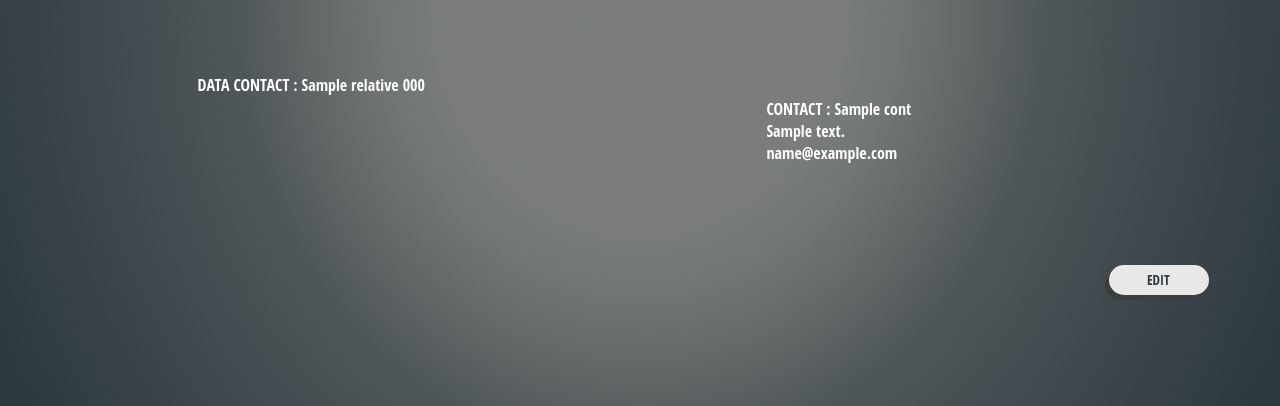
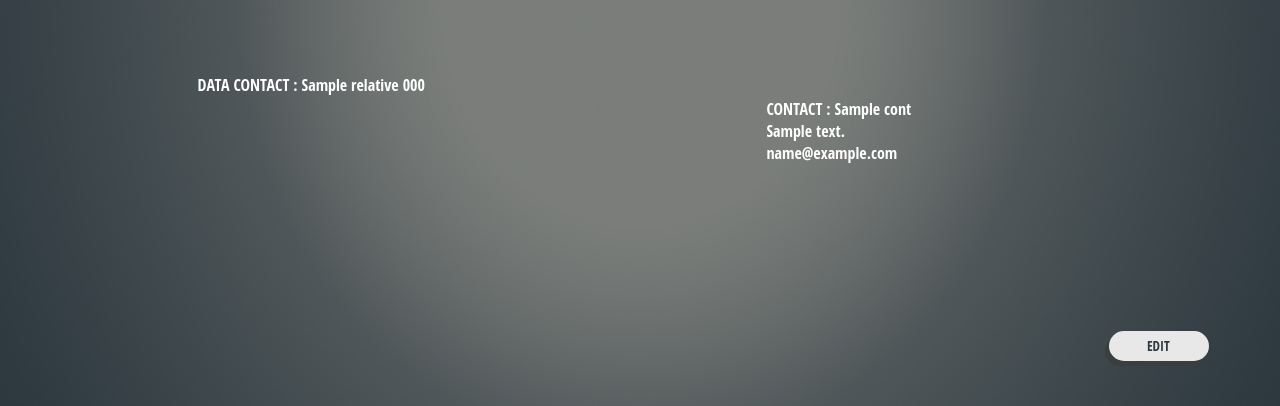
Before and after one commit to winnie2606/FRA241_portfolio, a Flask app: template app/templates/profile.html in a window 1280 px wide. Shown: the part 394-800 px from the top of the page. Run offline with Flask 2, Linux system fonts and the light colour scheme; the template is opened without the code that fills it: most values are stand-ins (such as "Sample title", 1, 10 or a date in 2020).

Commit message:
profile!!!!

```diff
--- a/app/static/profile.css
+++ b/app/static/profile.css
@@ -2,16 +2,17 @@
 	margin-top: 8%;
 }
 
-.profineclk{
+.clk{
 	margin-top: 8%;
 	margin-right: 5%;
+
 }
 
 .profile{
 	color: #FFF;
 }
 
-.in2 {
+.in2{
 	font-family: "Open Sans Condensed";
 	padding-left: 5px;
 	border-radius:20px;
--- a/app/templates/profile.html
+++ b/app/templates/profile.html
@@ -57,11 +57,11 @@
 			<div class="name">NAME : {{name_user}}</div>
 			<div class="date-of-birth">DATE OF BIRTH : {{birthD}}</div>
 			<div class="birtholace">BIRTHPLACE : {{birthP}}</div>
-			<div class="contact">CONTACT : {{cont}} <br> {{address}} <br> {{email}}</div>
+			<div class="contact">CONTACT : {{cont}} <br> {{address}} <br> {{email}}</div><br><br><br>
 
 		</div>
 
-		<div align="right" class="profineclk">
+		<div align="right" class="clk">
 
 			<form id="contact-form" action="/editInfo", method="POST">
 			<input type = "submit" name="click" value = "EDIT" class = "in2" >
```
